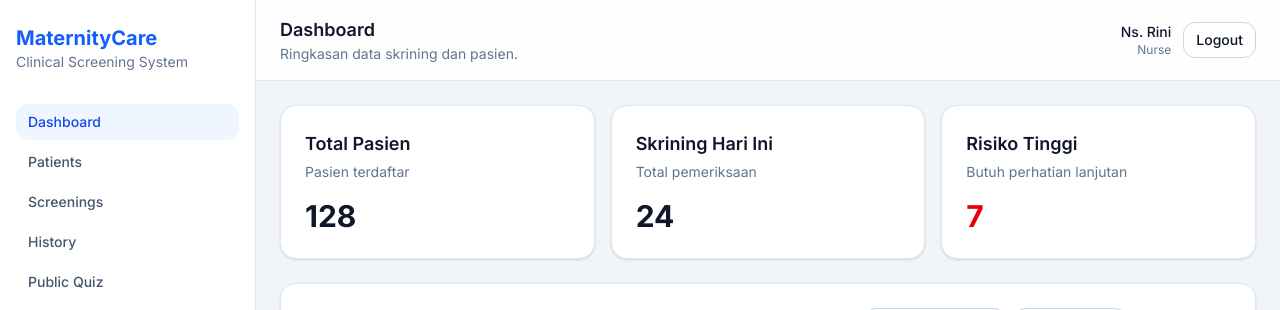
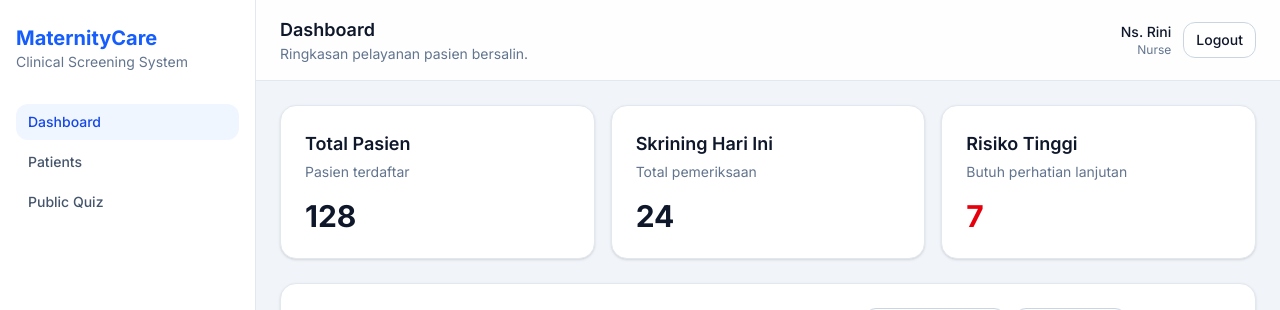
Before and after one commit to dikasaputra-dev/react-maternal-risk-screening-application, a React (Vite) app: page /login in a window 1280 px wide. Both pictures are taken after typing "name@example.com", "Sample123" into the empty fields and a click on the button "Login". Shown: the top 310 px of the page. Built offline with nearby package versions, Linux system fonts and the light colour scheme.

Commit message:
feat(router): add nested patient workflow routes

```diff
--- a/src/app/router/app-router.tsx
+++ b/src/app/router/app-router.tsx
@@ -1,39 +1,41 @@
+import { Navigate, createBrowserRouter } from "react-router-dom";
+
 import { ProtectedRoute } from "@/components/layout/protected-route";
+import { PatientWorkflowLayout } from "@/features/patients/components/patient-workflow-layout";
 import { DashboardLayout } from "@/layouts/dashboard-layout";
 import { PublicLayout } from "@/layouts/public-layout";
-import { AuditLogsPage } from "@/pages/audit-logs";
+import { AuditLogsPage } from "@/pages/audit-logs-page";
+import { ClinicalActionsPage } from "@/pages/clinical-actions-page";
 import { DashboardPage } from "@/pages/dashboard-page";
+import { DeliveryOutcomePage } from "@/pages/delivery-outcome-page";
+import { InitialScreeningPage } from "@/pages/initial-screening-page";
+import { LaborMonitoringPage } from "@/pages/labor-monitoring-page";
 import { LoginPage } from "@/pages/login-page";
-import { PatientDetailPage } from "@/pages/patient-detail-page";
+import { NewbornOutcomePage } from "@/pages/newborn-outcome-page";
 import { PatientsPage } from "@/pages/patients-page";
+import { PatientWorkflowRedirect } from "@/pages/patient-workflow-redirect";
 import { QuizPage } from "@/pages/quiz-page";
 import { QuizResultPage } from "@/pages/quiz-result-page";
-import { ScreeningHistoryPage } from "@/pages/screenings-history-page";
-import { ScreeningsPage } from "@/pages/screenings-page";
-import { createBrowserRouter, Navigate } from "react-router-dom";
 
 export const appRouter = createBrowserRouter([
   {
-    path: "/",
-    element: <Navigate to="/dashboard" replace />,
-  },
+    element: <PublicLayout />,
+    children: [
       {
         path: "/login",
         element: <LoginPage />,
       },
       {
-    element: <PublicLayout />,
-    children: [
-      {
         path: "/quiz",
         element: <QuizPage />,
       },
       {
-        path: "quiz/results/:token",
+        path: "/quiz/results/:token",
         element: <QuizResultPage />,
       },
     ],
   },
+
   {
     element: (
       <ProtectedRoute
@@ -55,20 +57,39 @@ export const appRouter = createBrowserRouter([
           },
           {
             path: "/patients/:patientId",
-            element: <PatientDetailPage />,
+            element: <PatientWorkflowLayout />,
+            children: [
+              {
+                index: true,
+                element: <PatientWorkflowRedirect />,
               },
               {
-            path: "/screenings",
-            element: <ScreeningsPage />,
+                path: "screening",
+                element: <InitialScreeningPage />,
               },
               {
-            path: "/screenings/history",
-            element: <ScreeningHistoryPage />,
+                path: "monitoring",
+                element: <LaborMonitoringPage />,
+              },
+              {
+                path: "actions",
+                element: <ClinicalActionsPage />,
+              },
+              {
+                path: "delivery-outcome",
+                element: <DeliveryOutcomePage />,
+              },
+              {
+                path: "newborn-outcome",
+                element: <NewbornOutcomePage />,
               },
             ],
           },
         ],
       },
+    ],
+  },
+
   {
     element: (
       <ProtectedRoute
@@ -88,4 +109,14 @@ export const appRouter = createBrowserRouter([
       },
     ],
   },
+
+  {
+    path: "/",
+    element: <Navigate to="/dashboard" replace />,
+  },
+
+  {
+    path: "*",
+    element: <Navigate to="/dashboard" replace />,
+  },
 ]);
--- a/src/constants/navigation.ts
+++ b/src/constants/navigation.ts
@@ -19,16 +19,6 @@ export const dashboardNavigation: NavigationItem[] = [
     requiredPermission: "view_patients",
   },
   {
-    label: "Screenings",
-    href: "/screenings",
-    requiredPermission: "view_screenings",
-  },
-  {
-    label: "History",
-    href: "/screenings/history",
-    requiredPermission: "view_screening_history",
-  },
-  {
     label: "Audit Logs",
     href: "/admin/audit-logs",
     allowedRoles: ["admin"],
--- a/src/layouts/dashboard-layout.tsx
+++ b/src/layouts/dashboard-layout.tsx
@@ -5,47 +5,85 @@ import { Navbar } from "@/components/layout/navbar";
 import { MobileSidebar, Sidebar } from "@/components/layout/sidebar";
 import { SkipLink } from "@/components/layout/skip-link";
 
-const pageMeta: Record<
-  string,
-  {
-    title: string;
-    subtitle: string;
-  }
-> = {
+type PageMeta = {
+  title: string;
+  subtitle: string;
+};
+
+const staticPageMeta: Record<string, PageMeta> = {
   "/dashboard": {
     title: "Dashboard",
-    subtitle: "Ringkasan data skrining dan pasien.",
+    subtitle: "Ringkasan pelayanan pasien bersalin.",
   },
+
   "/patients": {
     title: "Patients",
-    subtitle: "Kelola data pasien ibu hamil.",
+    subtitle: "Kelola identitas dan pelayanan pasien.",
   },
-  "/screenings": {
-    title: "Screenings",
-    subtitle: "Form skrining awal persalinan.",
-  },
-  "/screenings/history": {
-    title: "Screening History",
-    subtitle: "Riwayat hasil skrining pasien.",
-  },
+
   "/admin/audit-logs": {
     title: "Audit Logs",
-    subtitle: "Pantau aktivitas sistem dan user.",
+    subtitle: "Pantau aktivitas dan perubahan data sistem.",
   },
 };
 
-function getPageMeta(pathname: string) {
-  if (pathname.startsWith("/patients/")) {
+function getPatientWorkflowPageMeta(pathname: string): PageMeta | null {
+  if (!pathname.startsWith("/patients/")) {
+    return null;
+  }
+
+  if (pathname.endsWith("/screening")) {
     return {
-      title: "Patient Detail",
-      subtitle: "Detail pasien dan riwayat skrining.",
+      title: "Skrining Awal",
+      subtitle: "Pengkajian awal kondisi pasien bersalin.",
     };
   }
 
+  if (pathname.endsWith("/monitoring")) {
+    return {
+      title: "Pemantauan Persalinan",
+      subtitle: "Pemantauan kondisi ibu dan janin secara berkala.",
+    };
+  }
+
+  if (pathname.endsWith("/actions")) {
+    return {
+      title: "Tindakan",
+      subtitle: "Pencatatan tindakan dan keputusan klinis.",
+    };
+  }
+
+  if (pathname.endsWith("/delivery-outcome")) {
+    return {
+      title: "Luaran Persalinan",
+      subtitle: "Pencatatan hasil akhir proses persalinan.",
+    };
+  }
+
+  if (pathname.endsWith("/newborn-outcome")) {
+    return {
+      title: "Luaran Kelahiran Bayi",
+      subtitle: "Pencatatan kondisi bayi setelah kelahiran.",
+    };
+  }
+
+  return {
+    title: "Detail Pasien",
+    subtitle: "Identitas dan alur pelayanan pasien.",
+  };
+}
+
+function getPageMeta(pathname: string): PageMeta {
+  const patientWorkflowMeta = getPatientWorkflowPageMeta(pathname);
+
+  if (patientWorkflowMeta) {
+    return patientWorkflowMeta;
+  }
+
   return (
-    pageMeta[pathname] ?? {
-      title: "Dashboard",
-      subtitle: "Clinical Screening System",
+    staticPageMeta[pathname] ?? {
+      title: "MaternityCare",
+      subtitle: "Sistem manajemen pasien bersalin.",
     }
   );
 }
```
Lines whose indentation alone changed are shown as unchanged.
